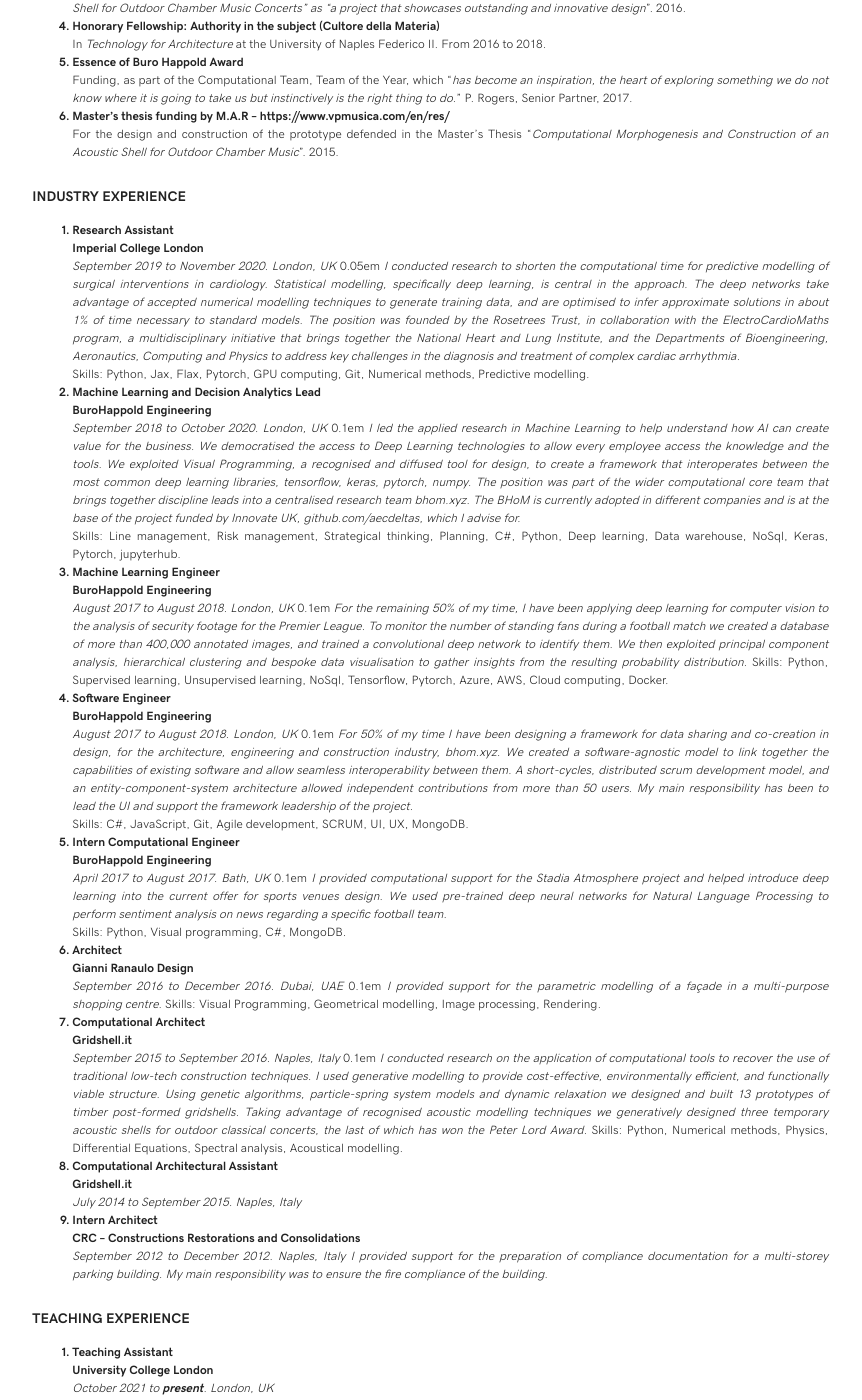
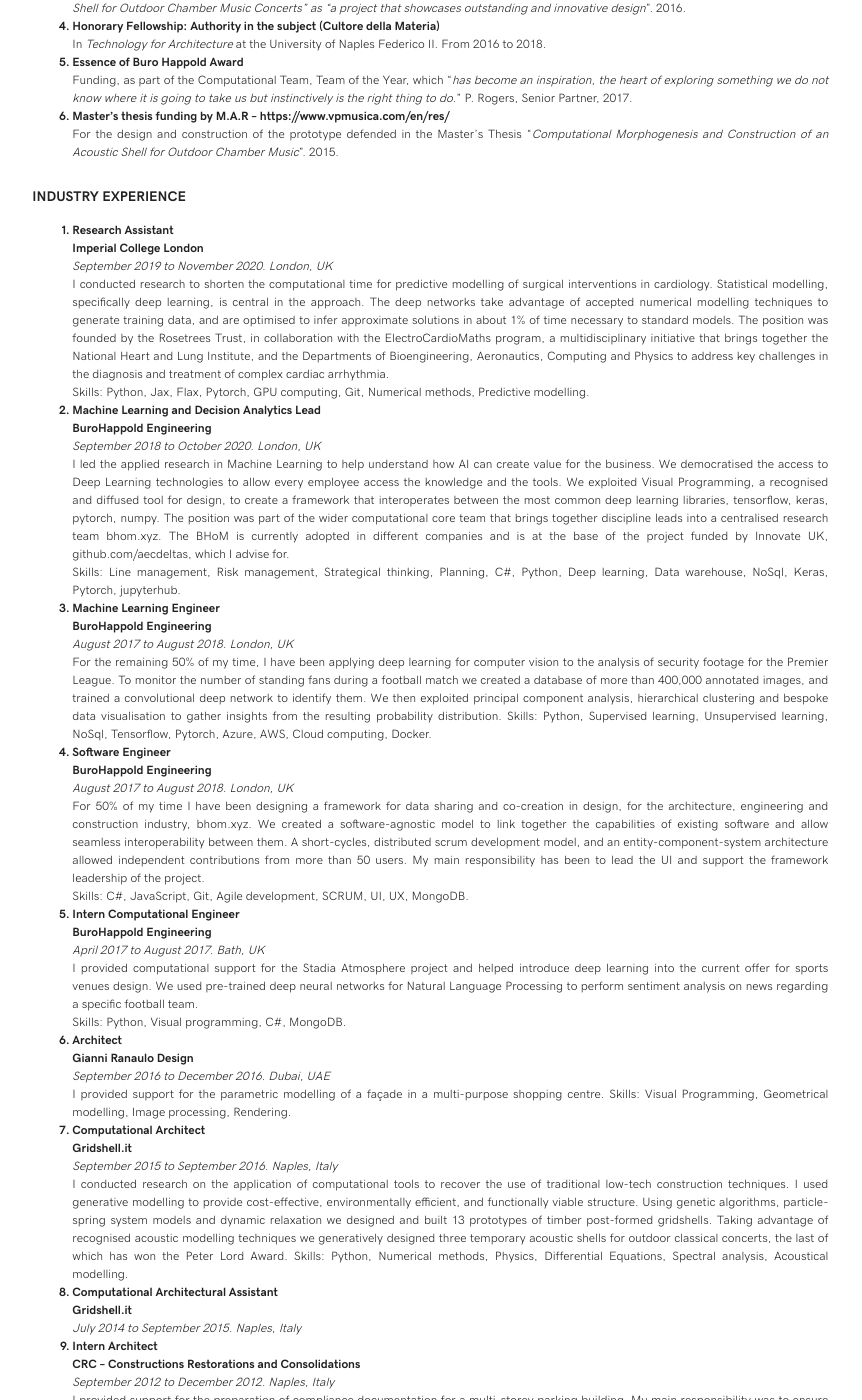
Before and after one commit to epignatelli/epignatelli.github.io, a Jekyll site: the page built from cv.html, in a window 1280 px wide and 1400 px high, scrolled down 1273 px. Shown: the whole window, without its empty margins (159-1021 px from the left). Built offline with Jekyll 4.4.1, drawn with Linux system fonts in a browser that asks for light colours; nearby versions of some CDN libraries.

Commit message:
bot publishes cv

```diff
--- a/_includes/cv.html
+++ b/_includes/cv.html
@@ -15,14 +15,14 @@ Google Scholar: <a href="https://scholar.google.com.au/citations?user=d-TVZ1YAAA
 <li><p><span style="color: mblue"><strong>Doctor of Philosophy</strong></span> – Reinforcement Learning<br />
 <span style="color: mblue"><strong>University College London</strong></span><br />
 <em>London, UK – November 2020 to <span style="color: mblue"><strong>present</strong></span></em><br />
-<em>I am conducting research on the temporal credit assignment problem in non-stationary reinforcement learning, and how <em>credit</em> and <em>optimal credit</em> can be formally defined. The position is funded by a scholarship from the Engineering and Physical Sciences Research Council (EPSRC).</em></p></li>
+<span>I am conducting research on the temporal credit assignment problem in non-stationary reinforcement learning, and how <em>credit</em> and <em>optimal credit</em> can be formally defined. The position is funded by a scholarship from the Engineering and Physical Sciences Research Council (EPSRC).</span></p></li>
 <li><p><span style="color: mblue"><strong>Master of Architecture</strong></span> – Degree class of Architecture and Construction Engineering<br />
 <span style="color: mblue"><strong>University of Naples Federico II</strong></span><br />
 <em>Naples, Italy – September 2009 to July 2015</em><br />
 Final grade: <span style="color: mblue"><strong>110 Con Lode</strong></span> / 110, and recommendation for publication<br />
 Average grade: <span style="color: mblue"><strong>29.167 / 30</strong></span><br />
-<em>I defended the thesis “Computational morphogenesis and construction of an acoustic shell for outdoor chamber music”.<br />
-Implementing numerical methods that uses geometrical acoustics, computational physics, descriptive geometry and genetic algorithms, the thesis presents a novel generative method to design a passive acoustic shell for outdoor classical music. Both in silico results and on site measurements show that it outperforms the state of the art of the design of outdoor acoustic chambers.</em></p></li>
+<span>I defended the thesis “Computational morphogenesis and construction of an acoustic shell for outdoor chamber music”.<br />
+Implementing numerical methods that uses geometrical acoustics, computational physics, descriptive geometry and genetic algorithms, the thesis presents a novel generative method to design a passive acoustic shell for outdoor classical music. Both in silico results and on site measurements show that it outperforms the state of the art of the design of outdoor acoustic chambers.</span></p></li>
 </ol>
 </section>
 <section id="publications" class="unnumbered">
@@ -62,35 +62,43 @@ For the design and construction of the prototype defended in the Master’s Thes
 <ol>
 <li><p><span style="color: mblue"><strong>Research Assistant</strong></span><br />
 <span style="color: mblue"><strong>Imperial College London</strong></span><br />
-<em>September 2019 to November 2020. London, UK</em> 0.05em <em>I conducted research to shorten the computational time for predictive modelling of surgical interventions in cardiology. Statistical modelling, specifically deep learning, is central in the approach. The deep networks take advantage of accepted numerical modelling techniques to generate training data, and are optimised to infer approximate solutions in about 1% of time necessary to standard models. The position was founded by the Rosetrees Trust, in collaboration with the ElectroCardioMaths program, a multidisciplinary initiative that brings together the National Heart and Lung Institute, and the Departments of Bioengineering, Aeronautics, Computing and Physics to address key challenges in the diagnosis and treatment of complex cardiac arrhythmia.</em><br />
+<em>September 2019 to November 2020. London, UK</em><br />
+<span>I conducted research to shorten the computational time for predictive modelling of surgical interventions in cardiology. Statistical modelling, specifically deep learning, is central in the approach. The deep networks take advantage of accepted numerical modelling techniques to generate training data, and are optimised to infer approximate solutions in about 1% of time necessary to standard models. The position was founded by the Rosetrees Trust, in collaboration with the ElectroCardioMaths program, a multidisciplinary initiative that brings together the National Heart and Lung Institute, and the Departments of Bioengineering, Aeronautics, Computing and Physics to address key challenges in the diagnosis and treatment of complex cardiac arrhythmia.</span><br />
 Skills: Python, Jax, Flax, Pytorch, GPU computing, Git, Numerical methods, Predictive modelling.</p></li>
 <li><p><span style="color: mblue"><strong>Machine Learning and Decision Analytics Lead</strong></span><br />
 <span style="color: mblue"><strong>BuroHappold Engineering</strong></span><br />
-<em>September 2018 to October 2020. London, UK</em> 0.1em <em>I led the applied research in Machine Learning to help understand how AI can create value for the business. We democratised the access to Deep Learning technologies to allow every employee access the knowledge and the tools. We exploited Visual Programming, a recognised and diffused tool for design, to create a framework that interoperates between the most common deep learning libraries, tensorflow, keras, pytorch, numpy. The position was part of the wider computational core team that brings together discipline leads into a centralised research team bhom.xyz. The BHoM is currently adopted in different companies and is at the base of the project funded by Innovate UK, github.com/aecdeltas, which I advise for.</em><br />
+<em>September 2018 to October 2020. London, UK</em><br />
+<span>I led the applied research in Machine Learning to help understand how AI can create value for the business. We democratised the access to Deep Learning technologies to allow every employee access the knowledge and the tools. We exploited Visual Programming, a recognised and diffused tool for design, to create a framework that interoperates between the most common deep learning libraries, tensorflow, keras, pytorch, numpy. The position was part of the wider computational core team that brings together discipline leads into a centralised research team bhom.xyz. The BHoM is currently adopted in different companies and is at the base of the project funded by Innovate UK, github.com/aecdeltas, which I advise for.</span><br />
 Skills: Line management, Risk management, Strategical thinking, Planning, C#, Python, Deep learning, Data warehouse, NoSql, Keras, Pytorch, jupyterhub.</p></li>
 <li><p><span style="color: mblue"><strong>Machine Learning Engineer</strong></span><br />
 <span style="color: mblue"><strong>BuroHappold Engineering</strong></span><br />
-<em>August 2017 to August 2018. London, UK</em> 0.1em <em>For the remaining 50% of my time, I have been applying deep learning for computer vision to the analysis of security footage for the Premier League. To monitor the number of standing fans during a football match we created a database of more than 400,000 annotated images, and trained a convolutional deep network to identify them. We then exploited principal component analysis, hierarchical clustering and bespoke data visualisation to gather insights from the resulting probability distribution.</em> Skills: Python, Supervised learning, Unsupervised learning, NoSql, Tensorflow, Pytorch, Azure, AWS, Cloud computing, Docker.</p></li>
+<em>August 2017 to August 2018. London, UK</em><br />
+<span>For the remaining 50% of my time, I have been applying deep learning for computer vision to the analysis of security footage for the Premier League. To monitor the number of standing fans during a football match we created a database of more than 400,000 annotated images, and trained a convolutional deep network to identify them. We then exploited principal component analysis, hierarchical clustering and bespoke data visualisation to gather insights from the resulting probability distribution.</span> Skills: Python, Supervised learning, Unsupervised learning, NoSql, Tensorflow, Pytorch, Azure, AWS, Cloud computing, Docker.</p></li>
 <li><p><span style="color: mblue"><strong>Software Engineer</strong></span><br />
 <span style="color: mblue"><strong>BuroHappold Engineering</strong></span><br />
-<em>August 2017 to August 2018. London, UK</em> 0.1em <em>For 50% of my time I have been designing a framework for data sharing and co-creation in design, for the architecture, engineering and construction industry, bhom.xyz. We created a software-agnostic model to link together the capabilities of existing software and allow seamless interoperability between them. A short-cycles, distributed scrum development model, and an entity-component-system architecture allowed independent contributions from more than 50 users. My main responsibility has been to lead the UI and support the framework leadership of the project.</em><br />
+<em>August 2017 to August 2018. London, UK</em><br />
+<span>For 50% of my time I have been designing a framework for data sharing and co-creation in design, for the architecture, engineering and construction industry, bhom.xyz. We created a software-agnostic model to link together the capabilities of existing software and allow seamless interoperability between them. A short-cycles, distributed scrum development model, and an entity-component-system architecture allowed independent contributions from more than 50 users. My main responsibility has been to lead the UI and support the framework leadership of the project.</span><br />
 Skills: C#, JavaScript, Git, Agile development, SCRUM, UI, UX, MongoDB.</p></li>
 <li><p><span style="color: mblue"><strong>Intern Computational Engineer</strong></span><br />
 <span style="color: mblue"><strong>BuroHappold Engineering</strong></span><br />
-<em>April 2017 to August 2017. Bath, UK</em> 0.1em <em>I provided computational support for the Stadia Atmosphere project and helped introduce deep learning into the current offer for sports venues design. We used pre-trained deep neural networks for Natural Language Processing to perform sentiment analysis on news regarding a specific football team.</em><br />
+<em>April 2017 to August 2017. Bath, UK</em><br />
+<span>I provided computational support for the Stadia Atmosphere project and helped introduce deep learning into the current offer for sports venues design. We used pre-trained deep neural networks for Natural Language Processing to perform sentiment analysis on news regarding a specific football team.</span><br />
 Skills: Python, Visual programming, C#, MongoDB.</p></li>
 <li><p><span style="color: mblue"><strong>Architect</strong></span><br />
 <span style="color: mblue"><strong>Gianni Ranaulo Design</strong></span><br />
-<em>September 2016 to December 2016. Dubai, UAE</em> 0.1em <em>I provided support for the parametric modelling of a façade in a multi-purpose shopping centre.</em> Skills: Visual Programming, Geometrical modelling, Image processing, Rendering.</p></li>
+<em>September 2016 to December 2016. Dubai, UAE</em><br />
+<span>I provided support for the parametric modelling of a façade in a multi-purpose shopping centre.</span> Skills: Visual Programming, Geometrical modelling, Image processing, Rendering.</p></li>
 <li><p><span style="color: mblue"><strong>Computational Architect</strong></span><br />
 <span style="color: mblue"><strong>Gridshell.it</strong></span><br />
-<em>September 2015 to September 2016. Naples, Italy</em> 0.1em <em>I conducted research on the application of computational tools to recover the use of traditional low-tech construction techniques. I used generative modelling to provide cost-effective, environmentally efficient, and functionally viable structure. Using genetic algorithms, particle-spring system models and dynamic relaxation we designed and built 13 prototypes of timber post-formed gridshells. Taking advantage of recognised acoustic modelling techniques we generatively designed three temporary acoustic shells for outdoor classical concerts, the last of which has won the Peter Lord Award.</em> Skills: Python, Numerical methods, Physics, Differential Equations, Spectral analysis, Acoustical modelling.</p></li>
+<em>September 2015 to September 2016. Naples, Italy</em><br />
+I conducted research on the application of computational tools to recover the use of traditional low-tech construction techniques. I used generative modelling to provide cost-effective, environmentally efficient, and functionally viable structure. Using genetic algorithms, particle-spring system models and dynamic relaxation we designed and built 13 prototypes of timber post-formed gridshells. Taking advantage of recognised acoustic modelling techniques we generatively designed three temporary acoustic shells for outdoor classical concerts, the last of which has won the Peter Lord Award. Skills: Python, Numerical methods, Physics, Differential Equations, Spectral analysis, Acoustical modelling.</p></li>
 <li><p><span style="color: mblue"><strong>Computational Architectural Assistant</strong></span><br />
 <span style="color: mblue"><strong>Gridshell.it</strong></span><br />
 <em>July 2014 to September 2015. Naples, Italy</em></p></li>
 <li><p><span style="color: mblue"><strong>Intern Architect</strong></span><br />
 <span style="color: mblue"><strong>CRC – Constructions Restorations and Consolidations</strong></span><br />
-<em>September 2012 to December 2012. Naples, Italy</em> <em>I provided support for the preparation of compliance documentation for a multi-storey parking building. My main responsibility was to ensure the fire compliance of the building.</em></p></li>
+<em>September 2012 to December 2012. Naples, Italy</em><br />
+<span>I provided support for the preparation of compliance documentation for a multi-storey parking building. My main responsibility was to ensure the fire compliance of the building.</span></p></li>
 </ol>
 </section>
 <section id="teaching-experience" class="unnumbered">
```
